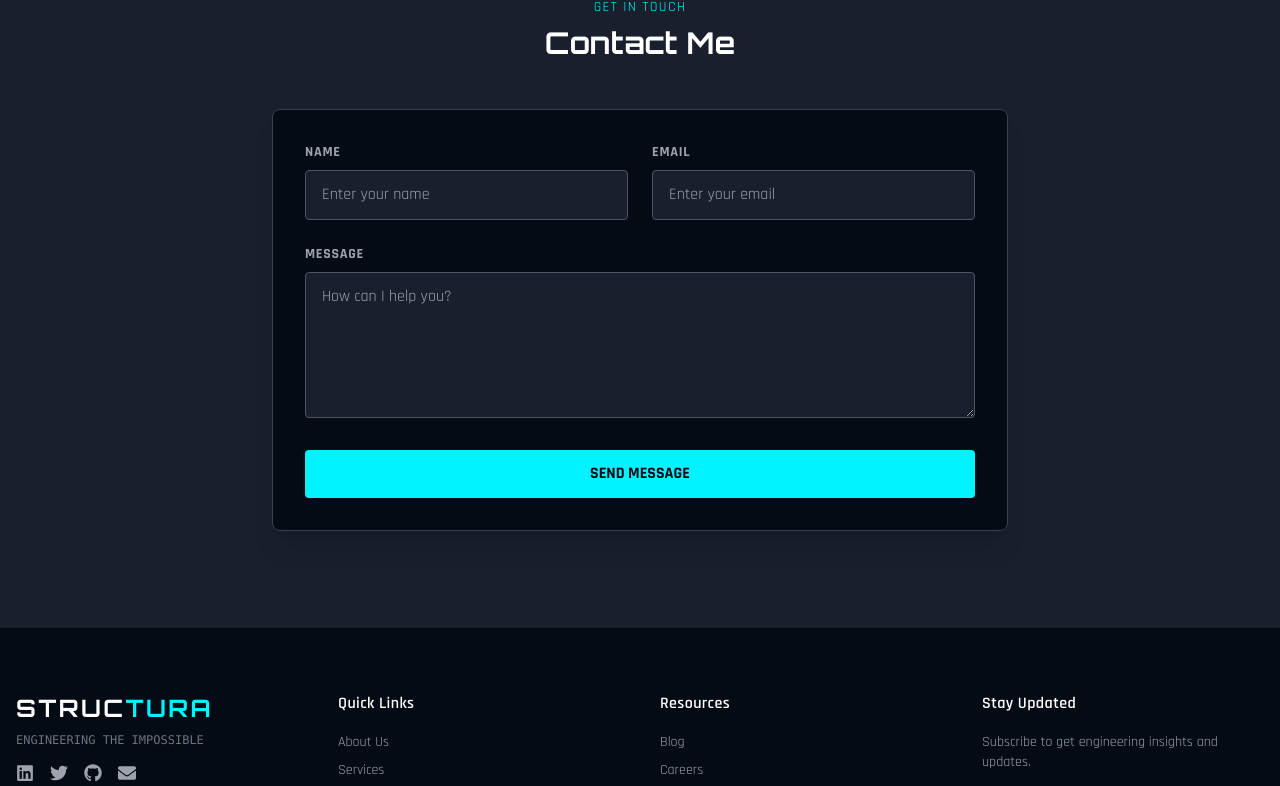
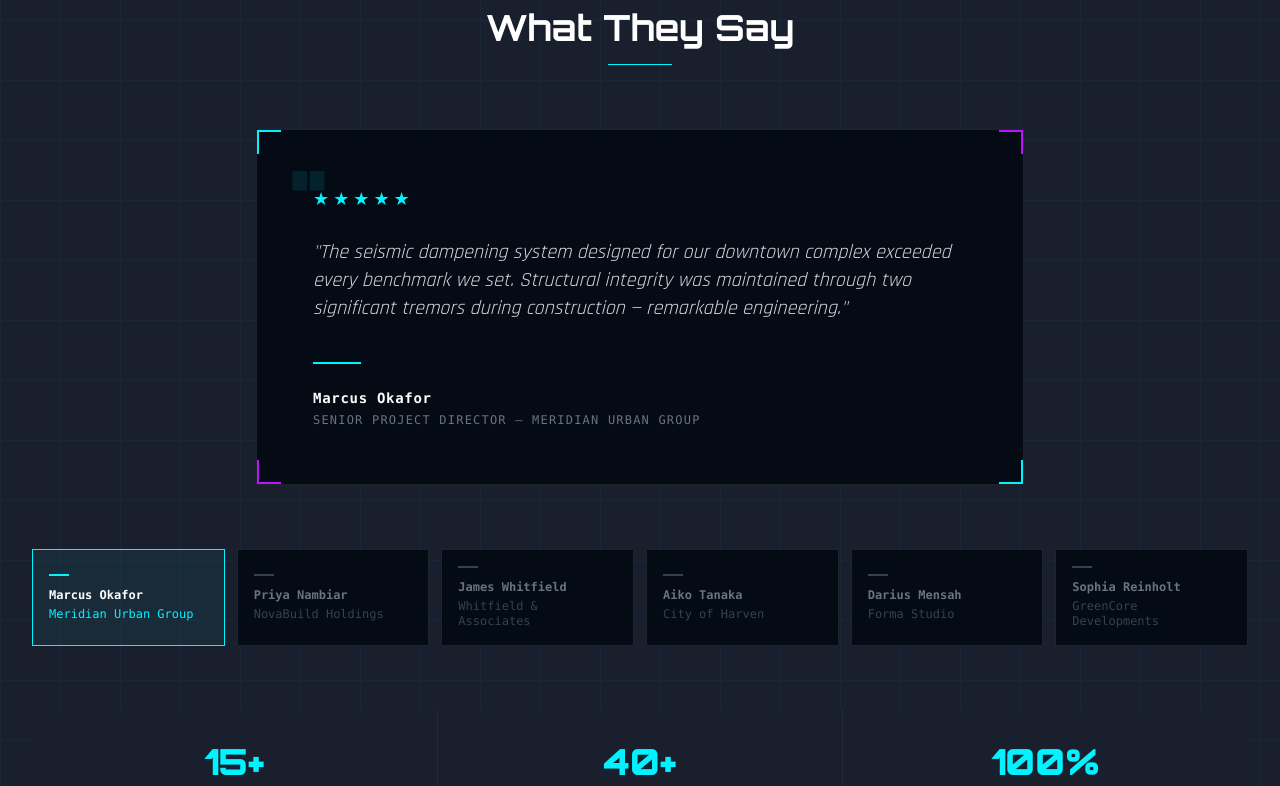
Before and after one commit to Martin2s4/struct, a React (Vite) app: page / in a window 1280 px wide. Shown: the part 2214-3000 px from the top of the page. Built offline with nearby package versions, Linux system fonts and the light colour scheme; no server answers; the database is empty.

Commit message:
added testimonials

```diff
--- a/App.tsx
+++ b/App.tsx
@@ -1,11 +1,12 @@
-import React, { useState, useEffect } from 'react';
-import { Navbar } from './components/Navbar';
-import { Hero } from './components/Hero';
-import { About } from './components/About';
-import { Contact } from './components/Contact';
-import { Footer } from './components/Footer';
-import { AdminDashboard } from './components/AdminDashboard';
-import { Section } from './types';
+import React, { useState, useEffect } from "react";
+import { Navbar } from "./components/Navbar";
+import { Hero } from "./components/Hero";
+import { About } from "./components/About";
+import { Contact } from "./components/Contact";
+import { Footer } from "./components/Footer";
+import { AdminDashboard } from "./components/AdminDashboard";
+import { Section } from "./types";
+import { Testimonials } from "./components/Testimonials";
 
 function App() {
   const [activeSection, setActiveSection] = useState<Section>(Section.HOME);
@@ -13,23 +14,23 @@
 
   useEffect(() => {
     const handleHashChange = () => {
-      setIsAdminRoute(window.location.hash === '#admin');
+      setIsAdminRoute(window.location.hash === "#admin");
     };
 
     // Check initial hash
     handleHashChange();
 
-    window.addEventListener('hashchange', handleHashChange);
-    return () => window.removeEventListener('hashchange', handleHashChange);
+    window.addEventListener("hashchange", handleHashChange);
+    return () => window.removeEventListener("hashchange", handleHashChange);
   }, []);
 
   const scrollToSection = (section: Section) => {
     setActiveSection(section);
     const element = document.getElementById(section);
     if (element) {
-      element.scrollIntoView({ behavior: 'smooth' });
+      element.scrollIntoView({ behavior: "smooth" });
     } else {
-        window.scrollTo({ top: 0, behavior: 'smooth' });
+      window.scrollTo({ top: 0, behavior: "smooth" });
     }
   };
 
@@ -48,6 +49,9 @@
       <div id={Section.PROJECTS}>
         <About />
       </div>
+      <div id={Section.TESTIMONIALS}>
+        <Testimonials />
+      </div>
 
       <div id={Section.CONTACT}>
         <Contact />
--- /dev/null
+++ b/components/Testimonials.tsx
@@ -0,0 +1,208 @@
+import React, { useState } from "react";
+
+interface Testimonial {
+  id: string;
+  name: string;
+  role: string;
+  company: string;
+  message: string;
+  rating: number;
+}
+
+const TESTIMONIALS: Testimonial[] = [
+  {
+    id: "1",
+    name: "Marcus Okafor",
+    role: "Senior Project Director",
+    company: "Meridian Urban Group",
+    message:
+      "The seismic dampening system designed for our downtown complex exceeded every benchmark we set. Structural integrity was maintained through two significant tremors during construction — remarkable engineering.",
+    rating: 5,
+  },
+  {
+    id: "2",
+    name: "Priya Nambiar",
+    role: "Head of Infrastructure",
+    company: "NovaBuild Holdings",
+    message:
+      "Rarely do you encounter an engineer who understands both the poetry and the physics of a structure. The nanotechnology integration into our bridge project was nothing short of visionary.",
+    rating: 5,
+  },
+  {
+    id: "3",
+    name: "James Whitfield",
+    role: "CEO",
+    company: "Whitfield & Associates",
+    message:
+      "Delivered on time, under budget, and with documentation so thorough our own engineers learned from it. A standard of professionalism we hope to work with again.",
+    rating: 5,
+  },
+  {
+    id: "4",
+    name: "Aiko Tanaka",
+    role: "Urban Planning Commissioner",
+    company: "City of Harven",
+    message:
+      "The high-density residential proposal balanced community needs, environmental constraints, and structural demands in a way no other firm had managed. Truly exceptional work.",
+    rating: 5,
+  },
+  {
+    id: "5",
+    name: "Darius Mensah",
+    role: "Lead Architect",
+    company: "Forma Studio",
+    message:
+      "Collaborating with an engineer who speaks the language of design is rare. Every structural decision enhanced the architecture rather than compromising it. A genuine creative partner.",
+    rating: 5,
+  },
+  {
+    id: "6",
+    name: "Sophia Reinholt",
+    role: "Sustainability Director",
+    company: "GreenCore Developments",
+    message:
+      "The sustainable load-bearing framework developed for our zero-carbon campus is now being cited in academic literature. We could not be prouder of what we built together.",
+    rating: 5,
+  },
+];
+
+export const Testimonials: React.FC = () => {
+  const [active, setActive] = useState(0);
+
+  return (
+    <div className="bg-structure-gray py-20 relative overflow-hidden">
+      {/* Background grid texture */}
+      <div
+        className="absolute inset-0 opacity-[0.03]"
+        style={{
+          backgroundImage:
+            "linear-gradient(#00f0ff 1px, transparent 1px), linear-gradient(90deg, #00f0ff 1px, transparent 1px)",
+          backgroundSize: "60px 60px",
+        }}
+      />
+
+      <div className="max-w-7xl mx-auto px-4 sm:px-6 lg:px-8 relative z-10">
+        {/* ── Header ── */}
+        <div className="text-center mb-16">
+          <h2 className="text-neon-blue font-sans tracking-[0.2em] mb-2 text-sm uppercase">
+            Client Feedback
+          </h2>
+          <h3 className="text-4xl font-display font-bold text-white mb-4">
+            What They Say
+          </h3>
+          <div className="w-16 h-[1px] bg-neon-blue mx-auto" />
+        </div>
+
+        {/* ── Featured / Active Testimonial ── */}
+        <div className="max-w-3xl mx-auto mb-16">
+          <div className="relative bg-deep-space border border-white/10 p-10 md:p-14">
+            {/* Large quote mark */}
+            <div className="absolute top-6 left-8 text-8xl text-neon-blue/10 font-display font-black select-none leading-none">
+              "
+            </div>
+
+            {/* Corner accents */}
+            <div className="absolute top-0 left-0 w-6 h-6 border-t-2 border-l-2 border-neon-blue" />
+            <div className="absolute top-0 right-0 w-6 h-6 border-t-2 border-r-2 border-neon-purple" />
+            <div className="absolute bottom-0 left-0 w-6 h-6 border-b-2 border-l-2 border-neon-purple" />
+            <div className="absolute bottom-0 right-0 w-6 h-6 border-b-2 border-r-2 border-neon-blue" />
+
+            {/* Stars */}
+            <div className="flex gap-1 mb-6">
+              {[...Array(5)].map((_, i) => (
+                <span
+                  key={i}
+                  className={`text-lg ${
+                    i < TESTIMONIALS[active].rating
+                      ? "text-neon-blue"
+                      : "text-gray-700"
+                  }`}
+                >
+                  ★
+                </span>
+              ))}
+            </div>
+
+            {/* Message */}
+            <p className="text-gray-300 text-lg md:text-xl leading-relaxed italic mb-10 relative z-10">
+              "{TESTIMONIALS[active].message}"
+            </p>
+
+            {/* Divider */}
+            <div className="w-12 h-[2px] bg-neon-blue mb-6" />
+
+            {/* Attribution */}
+            <div>
+              <p className="text-white font-mono font-bold text-sm tracking-wider">
+                {TESTIMONIALS[active].name}
+              </p>
+              <p className="text-gray-500 text-xs font-mono tracking-widest mt-1 uppercase">
+                {TESTIMONIALS[active].role} — {TESTIMONIALS[active].company}
+              </p>
+            </div>
+          </div>
+        </div>
+
+        {/* ── Selector Cards ── */}
+        <div className="grid grid-cols-2 md:grid-cols-3 lg:grid-cols-6 gap-3">
+          {TESTIMONIALS.map((t, i) => (
+            <button
+              key={t.id}
+              onClick={() => setActive(i)}
+              className={`text-left p-4 border transition-all duration-300 group ${
+                active === i
+                  ? "border-neon-blue bg-neon-blue/5"
+                  : "border-white/10 bg-deep-space hover:border-white/30"
+              }`}
+            >
+              <div
+                className={`w-5 h-[2px] mb-3 transition-all duration-300 ${
+                  active === i
+                    ? "bg-neon-blue"
+                    : "bg-gray-700 group-hover:bg-gray-500"
+                }`}
+              />
+              <p
+                className={`text-xs font-mono font-bold leading-tight transition-colors duration-300 ${
+                  active === i
+                    ? "text-white"
+                    : "text-gray-500 group-hover:text-gray-300"
+                }`}
+              >
+                {t.name}
+              </p>
+              <p
+                className={`text-xs font-mono mt-1 leading-tight transition-colors duration-300 ${
+                  active === i ? "text-neon-blue" : "text-gray-700"
+                }`}
+              >
+                {t.company}
+              </p>
+            </button>
+          ))}
+        </div>
+
+        {/* ── Stats Bar ── */}
+        <div className="grid grid-cols-3 gap-px bg-white/5 mt-16">
+          {[
+            { value: "15+", label: "Years Experience" },
+            { value: "40+", label: "Projects Completed" },
+            { value: "100%", label: "Client Satisfaction" },
+          ].map((stat) => (
+            <div
+              key={stat.label}
+              className="bg-structure-gray py-8 text-center"
+            >
+              <p className="text-3xl md:text-4xl font-display font-black text-neon-blue mb-1">
+                {stat.value}
+              </p>
+              <p className="text-gray-500 text-xs font-mono tracking-widest uppercase">
+                {stat.label}
+              </p>
+            </div>
+          ))}
+        </div>
+      </div>
+    </div>
+  );
+};
```
